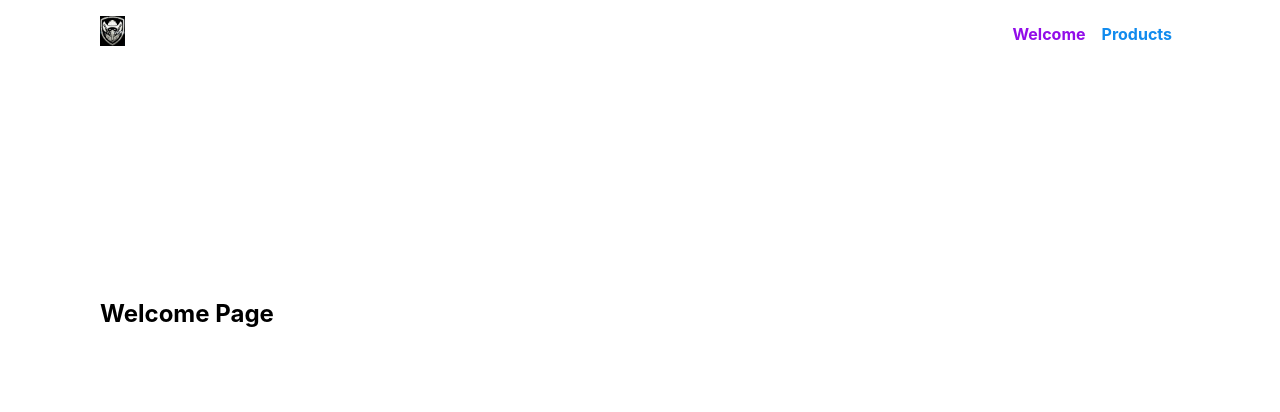
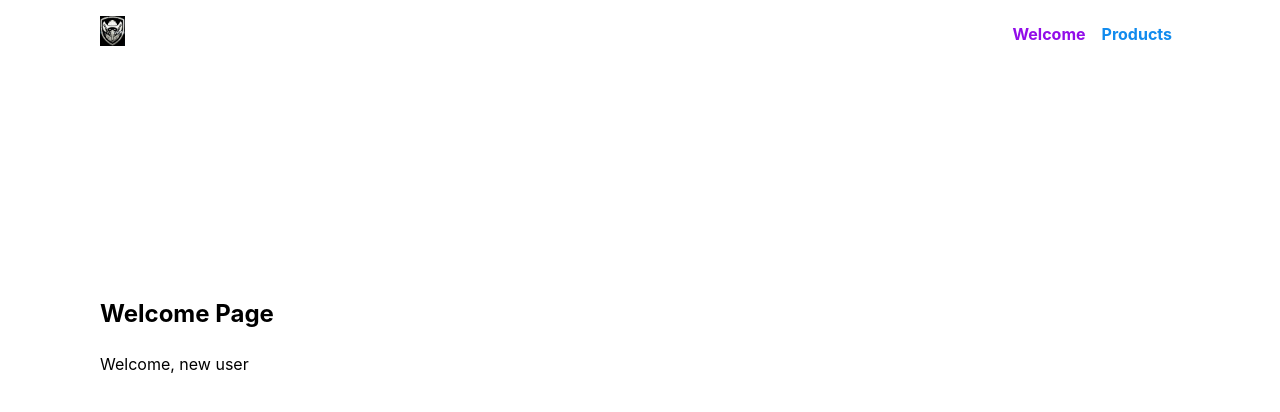
Before and after one commit to aindriu80/academind-react-routes, a React (Create React App) app: page /welcome/new-user in a window 1280 px wide. Shown: the top 412 px of the page. Built offline with nearby package versions, Linux system fonts and the light colour scheme.

Commit message:
Working with nested routes

```diff
--- a/src/pages/Welcome.js
+++ b/src/pages/Welcome.js
@@ -1,5 +1,13 @@
+import { Route } from 'react-router-dom'
 const Welcome = () => {
-  return <h2>Welcome Page</h2>
+  return (
+    <sectionY>
+      <h2>Welcome Page</h2>
+      <Route path="/welcome/new-user">
+        <p>Welcome, new user</p>
+      </Route>
+    </sectionY>
+  )
 }
 
 export default Welcome
```
